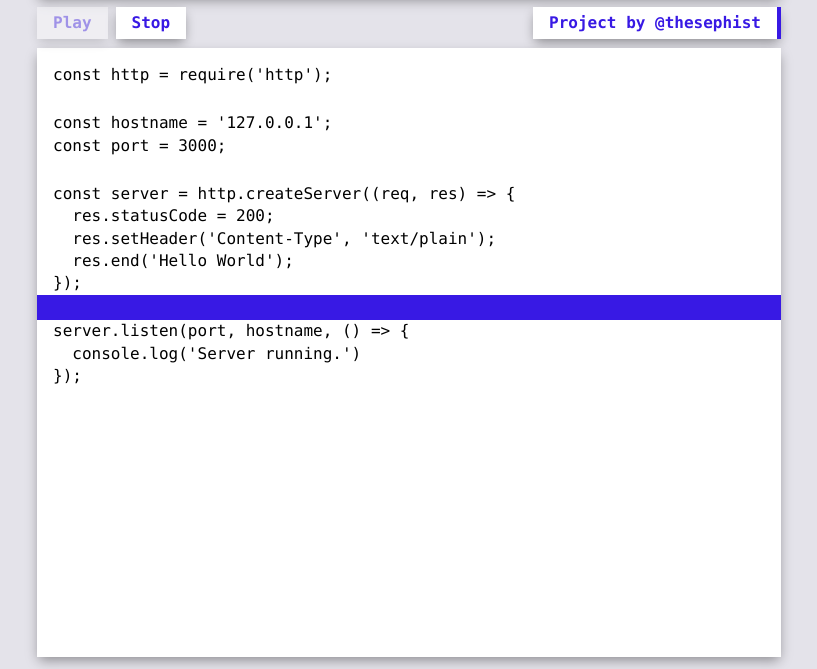
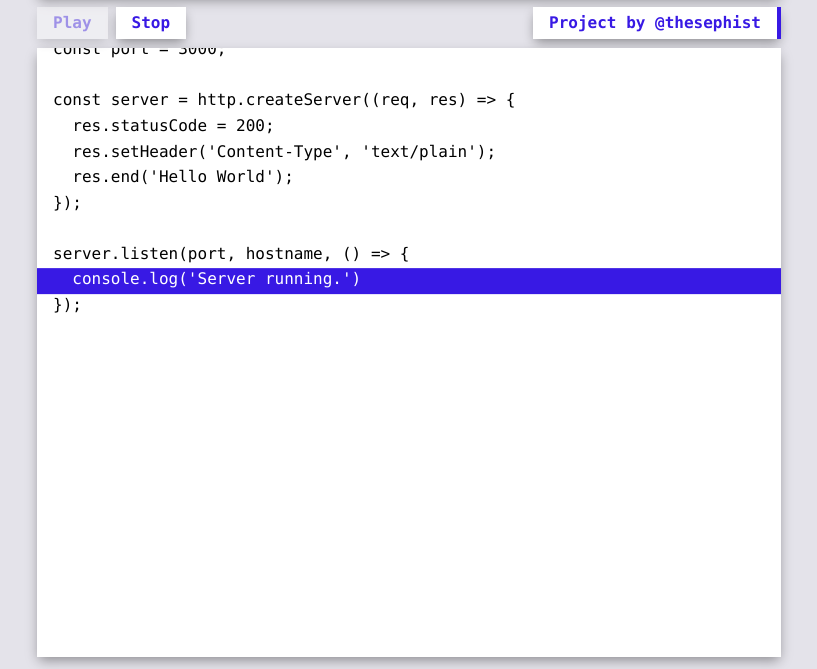
Before and after one commit to thesephist/codesynth, a plain HTML site: page index.html in a window 1280 px wide. Both pictures are taken after a click on the button "Play". Shown: the part 131-800 px from the top of the page, without its empty margins (231-1048 px from the left). Drawn offline with Linux system fonts and the light colour scheme.

Commit message:
Style enhancements + scrolling with playhead

```diff
--- a/css/main.css
+++ b/css/main.css
@@ -2,6 +2,8 @@ html,
 body {
     margin: 0;
     background: #e4e3ea;
+    /* player scrolling assumes 16px = rem */
+    font-size: 16px;
 }
 
 html,
@@ -86,15 +88,13 @@ p {
 
 .player {
     padding: .4em 1em;
+    overflow: hidden;
 }
 
 .player-lines {
-    height: 100%;
     width: 100%;
-    overflow-y: auto;
     display: flex;
     flex-direction: column;
-    -webkit-overflow-scrolling: touch;
 }
 
 .player-lines .line:first-child {
@@ -107,12 +107,11 @@ p {
 
 .line pre {
     margin: 0;
+    box-sizing: border-box;
     padding: 0 1em;
-}
-
-.line pre:empty{
     height: 1.6em;
     width: 100%;
+    overflow: hidden;
 }
 
 .line.highlighted {
@@ -151,6 +150,20 @@ pre {
 .stopped .onPlaying {
     pointer-events: none;
     opacity: .4;
+}
+
+.playing,
+.editor {
+    position: relative;
+}
+
+.tabWidth {
+    font-size: .8em;
+    position: absolute;
+    color: var(--paper-accent);
+    font-weight: bold;
+    right: 12px;
+    bottom: 12px;
 }
 
 .popup-shade {
--- a/css/paper.css
+++ b/css/paper.css
@@ -1,5 +1,3 @@
-/* paper.css */
-
 body {
     --paper-border-width: 4px;
     --paper-accent: #3819e4;
@@ -37,7 +35,7 @@ body {
 
 .paper.movable:active {
     transform: translateY(1px);
-    box-shadow: 0 2px 4px 0 rgba(0, 0, 0, .45);
+    box-shadow: 0 2px 4px 0 rgba(0, 0, 0, .5);
 }
 
 .paper.accent {
--- a/js/main.js
+++ b/js/main.js
@@ -1,18 +1,10 @@
-/**
- * Bigger indents in code -> higher pitch
- *  Longer source lines -> longer notes
- *
- * We can use the pentatonic scale for tab
- *  indentation to make things sound better.
- */
-
 const {
     Component,
 } = window.Torus;
 
 const AudioContext = window.AudioContext || window.webkitAudioContext;
 
-const SINGLE_TICK = 200;
+const SINGLE_TICK = 150;
 const SPACE_PER_TAB = 8;
 // based on 100-char line being 4 bears
 const BEATS_PER_CHAR = 4 / 100;
@@ -107,7 +99,7 @@ function times(ss, n) {
 }
 
 function tabToSpaces(s) {
-    return s.replace(/\t/, times(' ', SPACE_PER_TAB));
+    return s.replace(/\t/g, times(' ', SPACE_PER_TAB));
 }
 
 function tick(ticks) {
@@ -116,7 +108,9 @@ function tick(ticks) {
 
 /**
  * For the purposes of Codesynth, a "Beat"
- * is of shape {
+ * is of shape
+ *
+ * {
  *      note: Note, // number
  *      duration: number, // how many ticks?
  * }
@@ -126,13 +120,19 @@ function inputToBeatSequence(input, tabWidth) {
 
     const beats = [];
     for (const line of lines) {
+        if (line.trim() == '') {
+            beats.push({
+                note: 0,
+                duration: 1,
+            });
+        } else {
             const indents = (line.length - line.trimStart(' ').length) / tabWidth;
             const duration = ~~(line.trim().length * BEATS_PER_CHAR) + 1;
-
             beats.push({
                 note: pentatonic(indents),
                 duration,
-        })
+            });
+        }
     }
 
     return beats;
@@ -282,11 +282,27 @@ class App extends Component {
                     placeholder="type some code..."
                     oninput="${this.handleInput}"
                     value="${this.input}"></textarea>
+                <div class="paper paper-border-right tabWidth">
+                    tab = ${this.tabWidth} spaces
+                </div>
             </div>`;
         } else {
             const lines = this.input.trim().split('\n');
+
+            // scroll to line visible in player
+            const playerContainer = this.node.querySelector('.player');
+            let playerOffset = 0;
+            if (playerContainer) {
+                const {height} = playerContainer.getBoundingClientRect();
+                playerOffset = this.lineIdx * 25.6 - height / 2 + 100;
+            }
+            if (playerOffset < 0) {
+                playerOffset = 0;
+            }
+
             view = jdom`<div class="player paper wrap">
-                <div class="player-lines">
+                <div class="player-lines"
+                    style="transform:translateY(-${playerOffset}px)">
                     ${lines.map((line, i)=> {
                         return Line(line, this.lineIdx == i)
                     })}
@@ -340,6 +356,11 @@ class App extends Component {
                     longer line means that pitch is held for more beats.
                     Codesynth uses a basic pentatonic scale in C.
                 </p>
+                <p>
+                    Codesynth is
+                    <a href="https://github.com/thesephist/codesynth"
+                        target="_blank">open-source on GitHub</a>.
+                </p>
                 <button class="closeButton accent movable paper button"
                     onclick="${() => {
                         this.showPopup = false;
```
Also changed, not shown: README.md. Lines whose indentation alone changed are shown as unchanged.
